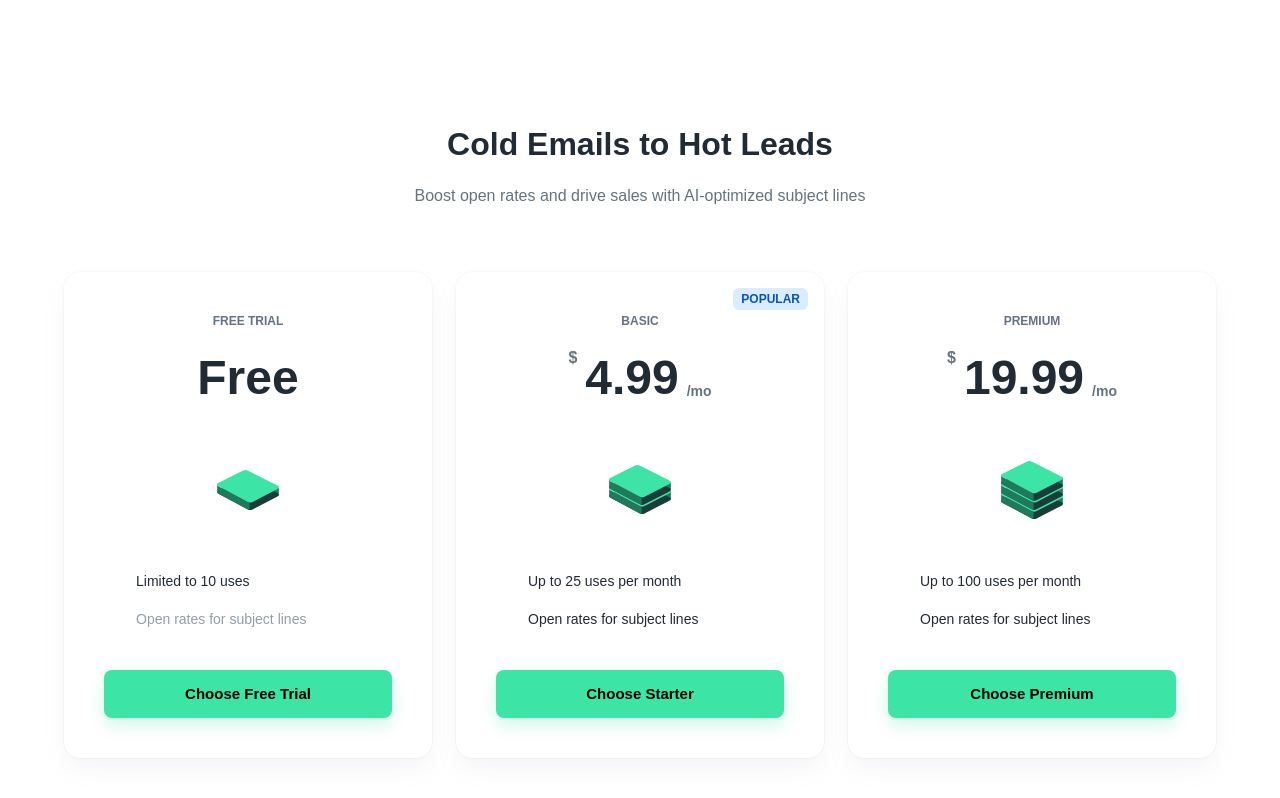
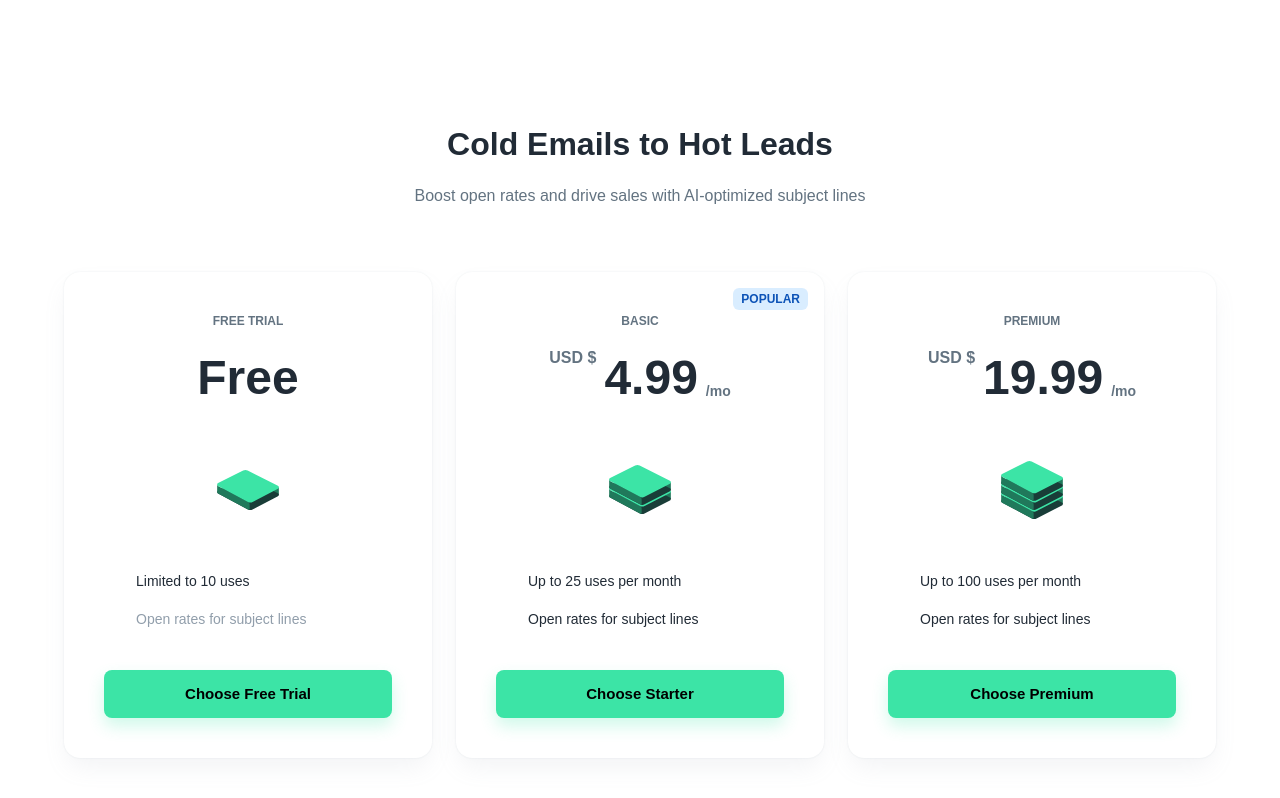
Before and after one commit to bbest31/openrateboost-client, a React (Create React App) app: page /pricing in a window 1280 px wide. Shown: the top 798 px of the page. Built offline with nearby package versions, Linux system fonts and the light colour scheme; no server answers; some icons are missing; what react-mixpanel-browser would draw is missing.

Commit message:
feat:added currency to pricing page

```diff
--- a/src/sections/PricingPlanCard.jsx
+++ b/src/sections/PricingPlanCard.jsx
@@ -52,7 +52,7 @@ export default function PricingPlanCard({ card, index, click }) {
       <Box sx={{ display: 'flex', justifyContent: 'flex-end', my: 2 }}>
         {index === 1 || index === 2 ? (
           <Typography variant="subtitle1" sx={{ color: 'text.secondary' }}>
-            $
+            USD $
           </Typography>
         ) : (
           ''
```
